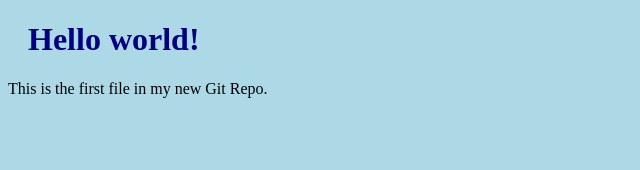
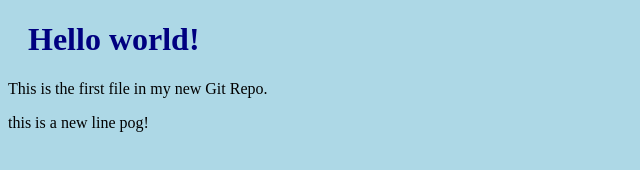
Before and after one commit to SpeedyDuck790/Localgit-test, a plain HTML site: page index.html in a window 1280 px wide. Shown: the whole page, without its empty margins (0-640 px from the left). Drawn offline with Linux system fonts and the light colour scheme.

Commit message:
line update pog!

```diff
--- a/index.html
+++ b/index.html
@@ -8,6 +8,7 @@
 
 <h1>Hello world!</h1>
 <p>This is the first file in my new Git Repo.</p>
+<p>this is a new line pog!</p>
 
 </body>
 </html>
```
